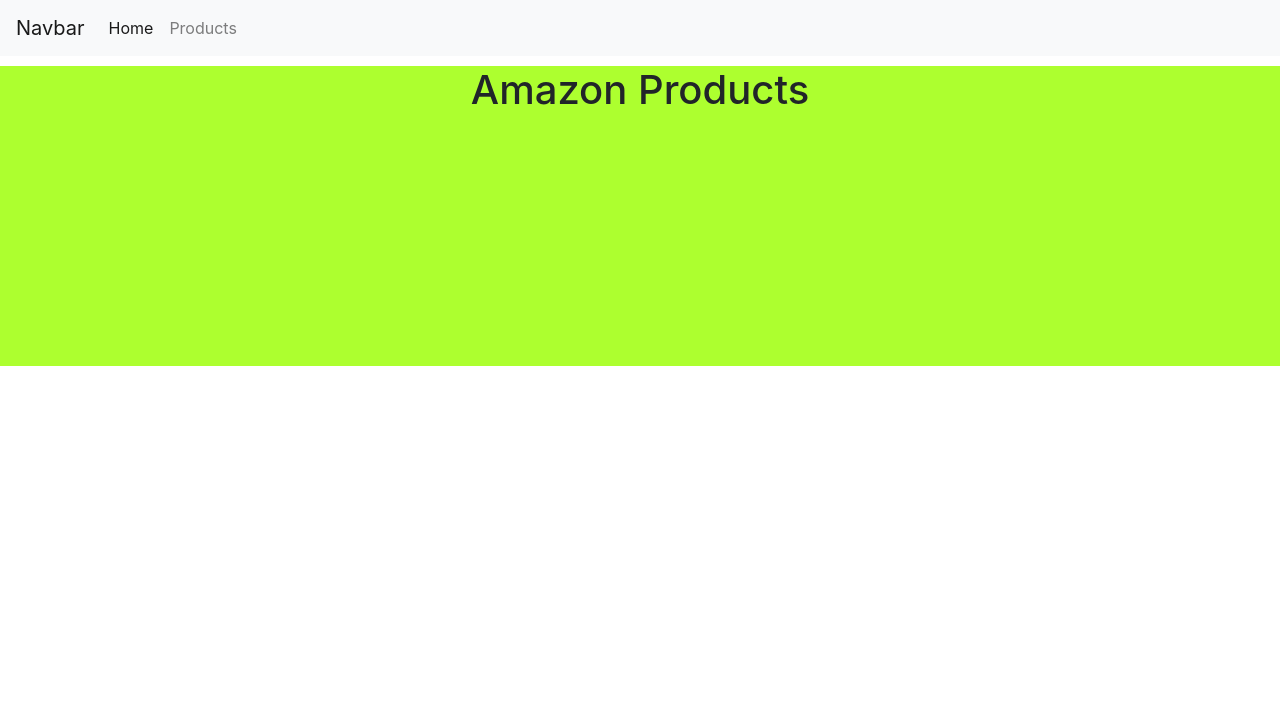
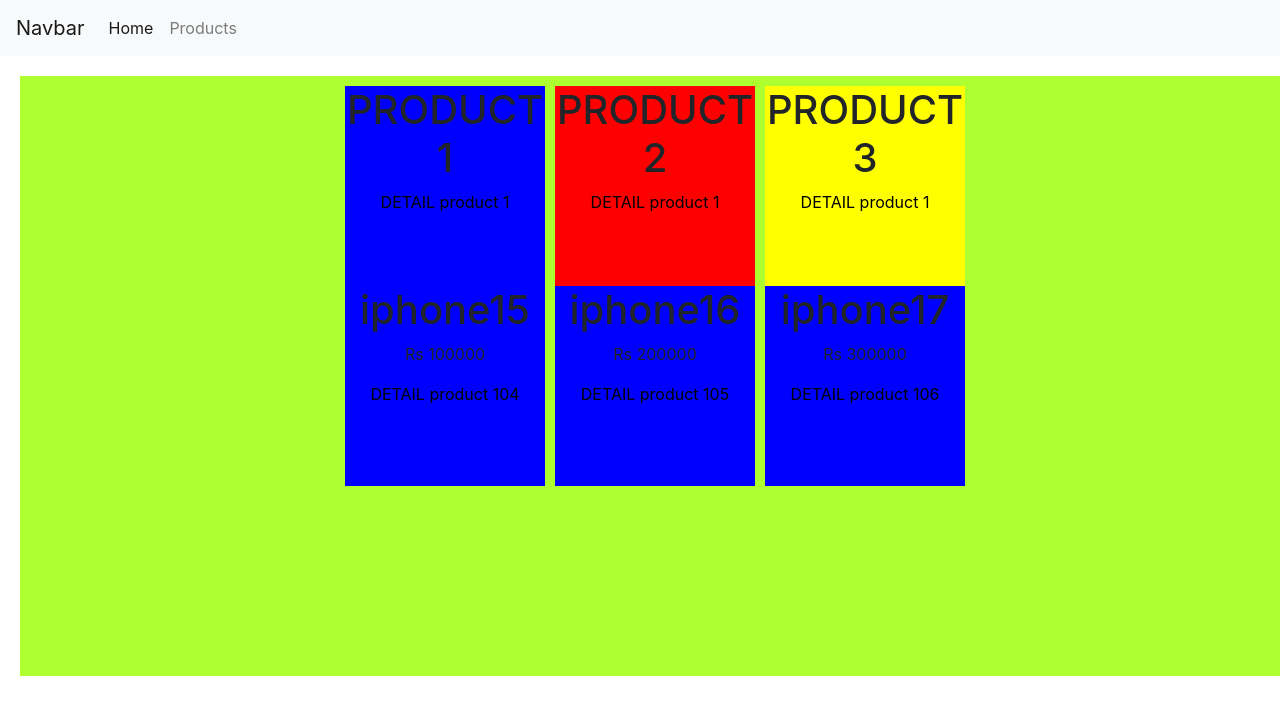
Before and after one commit to samirvithlani/weekend-mern, a React (Create React App) app: page /amazonproduct in a window 1280 px wide. Shown: the top 714 px of the page. Built offline with nearby package versions, Linux system fonts and the light colour scheme.

Commit message:
dynamic routing

```diff
--- a/src/App.js
+++ b/src/App.js
@@ -11,6 +11,7 @@
 import { AmazonHome } from './components/amazon/AmazonHome';
 import { AmazonProducts } from './components/amazon/AmazonProducts';
 import { Error404 } from './components/amazon/Error404';
+import { ProductDetail } from './components/amazon/ProductDetail';
 
 function App() {
 
@@ -31,6 +32,7 @@
         <Route path = "/" element = {<h1>HOME PAGE</h1>}></Route>
         <Route path="/amazonhome" element = {<AmazonHome/>}></Route>
         <Route path = "/amazonproduct" element = {<AmazonProducts/>}></Route>
+        <Route path ="/amazonproduct/productdetail/:id" element = {<ProductDetail/>}></Route>
         {/* <Route path = "/*" element = {<h1>404</h1>}></Route> */}
         <Route path = "*" element = {<Error404/>}></Route>
       </Routes>
--- a/src/components/amazon/AmazonProducts.jsx
+++ b/src/components/amazon/AmazonProducts.jsx
@@ -1,16 +1,97 @@
 import React from "react";
+import { Link } from "react-router-dom";
 
 export const AmazonProducts = () => {
+  var products = [
+    {
+      id: 104,
+      name: "iphone15",
+      price: 100000,
+    },
+    {
+      id: 105,
+      name: "iphone16",
+      price: 200000,
+    },
+    {
+      id: 106,
+      name: "iphone17",
+      price: 300000,
+    },
+  ];
   return (
     <div
       style={{
         marginTop: "10px",
         backgroundColor: "greenyellow",
-        height: "300px",
+        height: "600px",
         width: "100%",
+        padding: "10px",
+        margin: "20px",
       }}
     >
-      <h1 style={{ textAlign: "center" }}>Amazon Products</h1>
+      <div style={{ justifyContent: "center", display: "flex" }}>
+        <div
+          style={{
+            marginRight: "10px",
+            height: "200px",
+            width: "200px",
+            backgroundColor: "blue",
+          }}
+        >
+          <h1>PRODUCT 1</h1>
+          <Link style={{ color: "black" }} to="productdetail/101">
+            DETAIL product 1
+          </Link>
+        </div>
+        <div
+          style={{
+            marginRight: "10px",
+            height: "200px",
+            width: "200px",
+            backgroundColor: "red",
+          }}
+        >
+          <h1>PRODUCT 2</h1>
+          <Link style={{ color: "black" }} to="/amazonproduct/productdetail/102">
+            DETAIL product 1
+          </Link>
+        </div>
+        <div
+          style={{
+            marginRight: "10px",
+            height: "200px",
+            width: "200px",
+            backgroundColor: "yellow",
+          }}
+        >
+          <h1>PRODUCT 3</h1>
+          <Link style={{ color: "black" }} to="/productdetail/103">
+            DETAIL product 1
+          </Link>
+        </div>
+      </div>
+      <div style={{ justifyContent: "center", display: "flex" }}>
+        {products?.map((prod) => {
+          return (
+            <div
+              style={{
+                marginRight: "10px",
+                height: "200px",
+                width: "200px",
+                backgroundColor: "blue",
+              }}
+            >
+              <h1>{prod.name}</h1>
+              <p>Rs {prod.price}</p>
+              {/* <Link style={{ color: "black" }} to="/productdetail/101">
+                DETAIL product 1
+              </Link> */}
+              <Link style={{ color: "black" }} to ={`productdetail/${prod.id}`}>DETAIL product {prod.id}</Link>
+            </div>
+          );
+        })}
+      </div>
     </div>
   );
 };
--- /dev/null
+++ b/src/components/amazon/ProductDetail.jsx
@@ -0,0 +1,18 @@
+import React from 'react'
+import { useParams } from 'react-router-dom'
+
+export const ProductDetail = () => {
+    const id = useParams().id;
+  return (
+    <div
+      style={{
+        marginTop: "10px",
+        backgroundColor: "pink",
+        height: "300px",
+        width: "100%",
+      }}
+    >
+        <h1>PRODUCT DETAIL of  - {id}</h1>
+    </div>
+  )
+}
```
